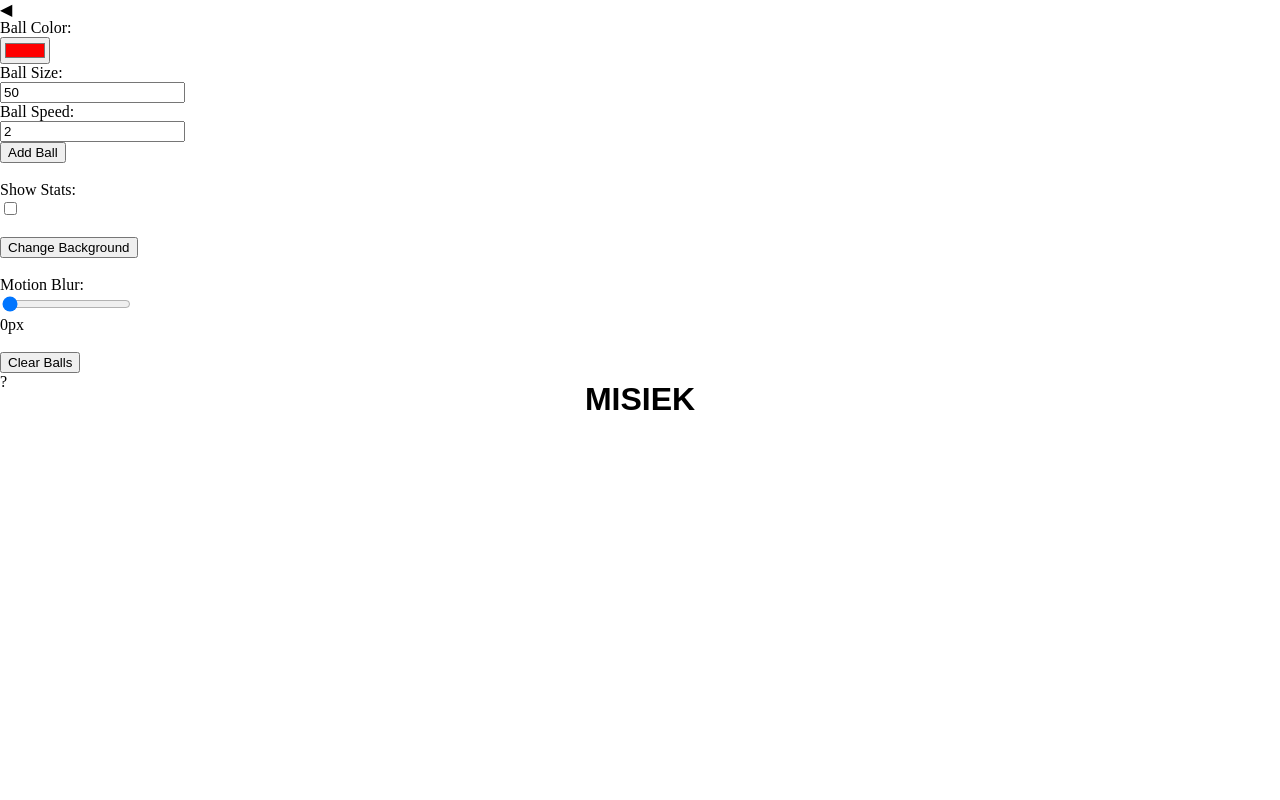
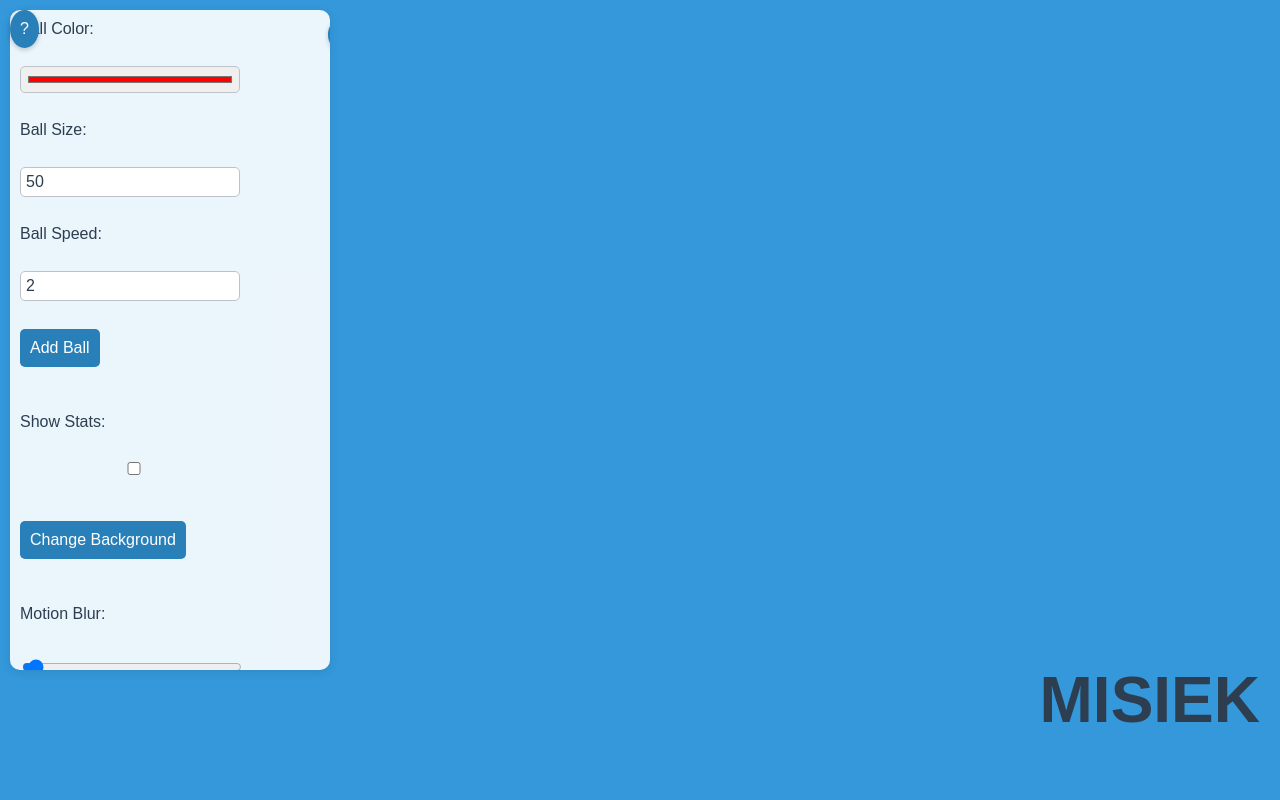
Before and after one commit to misiov2/kula, a plain HTML site: page index.html in a window 1280 px wide. Drawn offline with Linux system fonts and the light colour scheme.

Commit message:
Update styles.css

```diff
--- a/styles.css
+++ b/styles.css
@@ -3,22 +3,100 @@ body, html {
     padding: 0;
     height: 100%;
     overflow: hidden;
-    position: relative;
-    background-color: white;
-}
-
-@font-face {
-    font-family: 'Quicksand';
-    src: url('https://fonts.googleapis.com/css2?family=Quicksand&display=swap');
+    background-color: #3498db; /* Tło */
+    font-family: 'Quicksand', sans-serif;
 }
 
 #content {
     position: absolute;
-    top: 50%;
-    left: 50%;
-    transform: translate(-50%, -50%);
-    text-align: center;
-    font-family: 'Quicksand', sans-serif;
+    bottom: 20px;
+    right: 20px;
+    text-align: right;
+    font-size: 2em;
+    color: #2c3e50;
 }
 
-#content h1 {
+#menuContainer {
+    position: fixed;
+    top: 10px;
+    left: 10px;
+    background-color: rgba(255, 255, 255, 0.9);
+    padding: 10px;
+    border-radius: 10px;
+    box-shadow: 0 2px 10px rgba(0, 0, 0, 0.1);
+    width: 300px; /* Szerokość menu */
+    max-height: 80vh; /* Maksymalna wysokość menu */
+    overflow-y: auto; /* Przewijanie w pionie, jeśli menu jest zbyt duże */
+}
+
+#menuToggle {
+    position: absolute;
+    top: 10px;
+    right: -20px;
+    background-color: #2980b9;
+    color: white;
+    padding: 5px;
+    border-radius: 50%;
+    cursor: pointer;
+    box-shadow: 0 2px 5px rgba(0, 0, 0, 0.2);
+}
+
+#menu label, #menu input, #menu button, #menu span {
+    display: block;
+    margin-bottom: 10px;
+    font-size: 16px;
+    color: #2c3e50;
+}
+
+#menu input[type="color"], #menu input[type="number"], #menu input[type="range"], #menu input[type="checkbox"] {
+    width: 100%;
+    padding: 5px;
+    box-sizing: border-box;
+    border: 1px solid #bdc3c7;
+    border-radius: 5px;
+}
+
+#menu button {
+    background-color: #2980b9;
+    color: white;
+    border: none;
+    padding: 10px;
+    cursor: pointer;
+    border-radius: 5px;
+    font-size: 16px;
+    transition: background-color 0.3s ease;
+}
+
+#menu button:hover {
+    background-color: #1abc9c;
+}
+
+#helpBox {
+    position: fixed;
+    top: 10px;
+    left: 10px;
+    background-color: #2980b9;
+    color: white;
+    padding: 10px;
+    border-radius: 50%;
+    cursor: pointer;
+    box-shadow: 0 2px 5px rgba(0, 0, 0, 0.2);
+    z-index: 1000;
+}
+
+#stats {
+    position: fixed;
+    bottom: 10px;
+    right: 10px;
+    background-color: rgba(255, 255, 255, 0.9);
+    padding: 10px;
+    border-radius: 10px;
+    box-shadow: 0 2px 10px rgba(0, 0, 0, 0.1);
+    font-size: 16px;
+}
+
+.ball {
+    position: absolute;
+    border-radius: 50%;
+    box-shadow: 0 2px 5px rgba(0, 0, 0, 0.2);
+}
```
